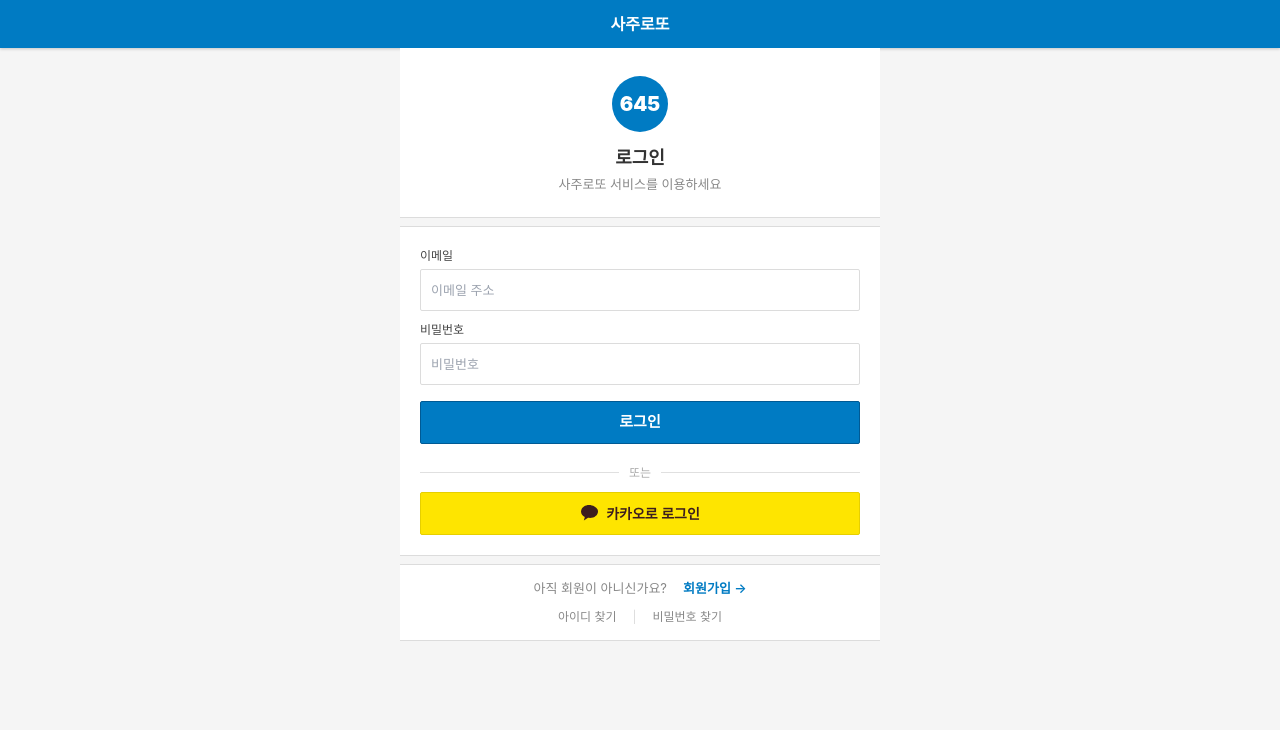
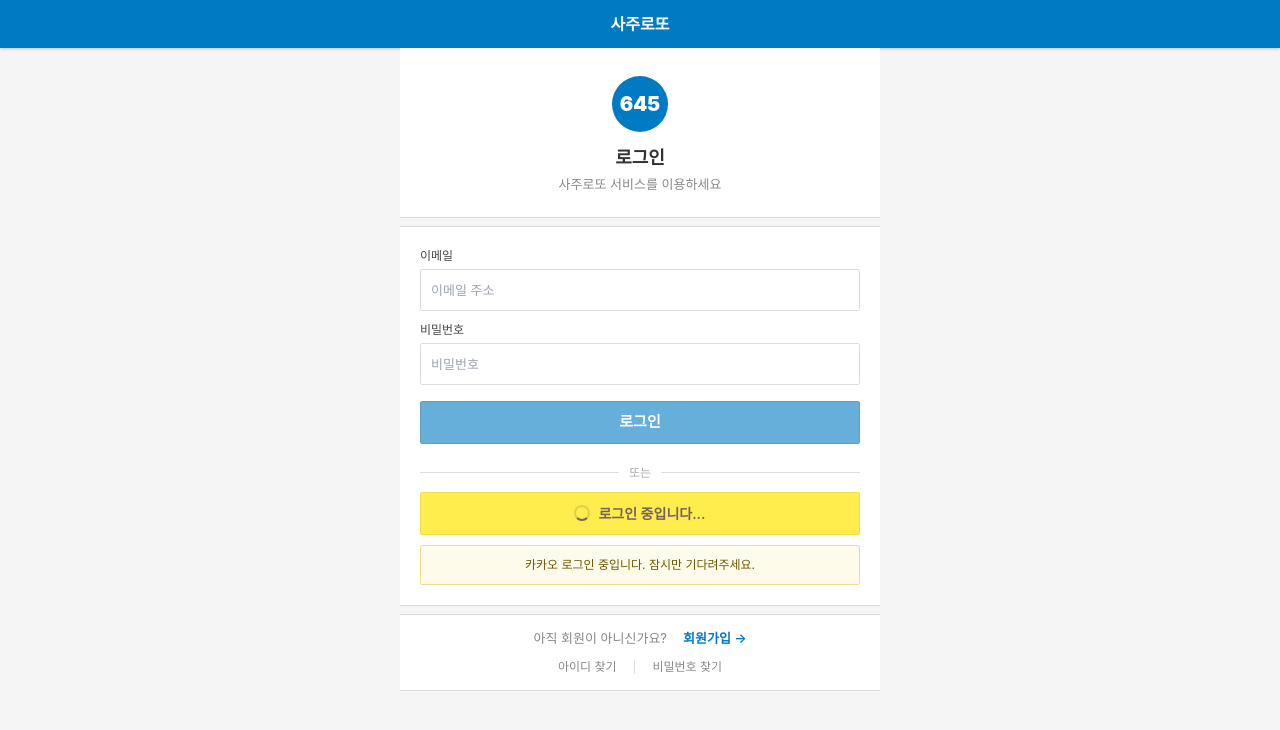
Before and after one commit to oaseass/lotto, a Next.js app: page /login in a window 1280 px wide. Both pictures are taken after a click on the button "카카오로 로그인". Shown: the top 730 px of the page. Built offline with nearby package versions, Linux system fonts and the light colour scheme; no server answers; the database is empty.

Commit message:
fix: 카카오 로그인 로딩 상태 및 스플래시 복귀 개선

```diff
--- a/src/app/(auth)/login/page.tsx
+++ b/src/app/(auth)/login/page.tsx
@@ -5,12 +5,15 @@
 import { useRouter } from 'next/navigation'
 import Link from 'next/link'
 
+const SKIP_SPLASH_ONCE_KEY = 'skip-splash-once'
+
 export default function LoginPage() {
   const router = useRouter()
   const [email, setEmail] = useState('')
   const [password, setPassword] = useState('')
   const [error, setError] = useState('')
   const [isLoading, setIsLoading] = useState(false)
+  const [isKakaoLoading, setIsKakaoLoading] = useState(false)
 
   const handleSubmit = async (e: React.FormEvent) => {
     e.preventDefault()
@@ -25,6 +28,27 @@
       }
     } finally {
       setIsLoading(false)
+    }
+  }
+
+  const handleKakaoSignIn = async () => {
+    if (isLoading || isKakaoLoading) return
+
+    setError('')
+    setIsKakaoLoading(true)
+
+    sessionStorage.setItem(SKIP_SPLASH_ONCE_KEY, 'true')
+
+    await new Promise<void>(resolve => {
+      requestAnimationFrame(() => resolve())
+    })
+
+    try {
+      await signIn('kakao', { callbackUrl: '/home' })
+    } catch {
+      sessionStorage.removeItem(SKIP_SPLASH_ONCE_KEY)
+      setIsKakaoLoading(false)
+      setError('카카오 로그인 연결에 실패했습니다. 다시 시도해주세요')
     }
   }
 
@@ -84,12 +108,13 @@
               </div>
             )}
 
-            <button type="submit" disabled={isLoading} style={{
+            <button type="submit" disabled={isLoading || isKakaoLoading} style={{
               width: '100%', height: 43,
               background: isLoading ? '#7ab5e0' : '#007bc3',
               border: '1px solid #005a94',
               color: '#fff', fontSize: 15, fontWeight: 600,
-              cursor: isLoading ? 'wait' : 'pointer', borderRadius: 2,
+              cursor: isLoading || isKakaoLoading ? 'wait' : 'pointer', borderRadius: 2,
+              opacity: isKakaoLoading ? 0.6 : 1,
             }}>
               {isLoading ? '로그인 중...' : '로그인'}
             </button>
@@ -102,19 +127,52 @@
               <div style={{ flex: 1, height: 1, background: '#e0e0e0' }} />
             </div>
             <button
-              onClick={() => signIn('kakao', { callbackUrl: '/home' })}
+              type="button"
+              disabled={isLoading || isKakaoLoading}
+              onClick={() => void handleKakaoSignIn()}
               style={{
                 width: '100%', height: 43,
                 background: '#FEE500', border: '1px solid #E6CF00',
                 color: '#3C1E1E', fontSize: 14, fontWeight: 600,
-                cursor: 'pointer', borderRadius: 2,
+                cursor: isLoading || isKakaoLoading ? 'wait' : 'pointer', borderRadius: 2,
                 display: 'flex', alignItems: 'center', justifyContent: 'center', gap: 8,
+                opacity: isLoading || isKakaoLoading ? 0.7 : 1,
               }}>
-              <svg width="18" height="18" viewBox="0 0 18 18">
-                <path d="M9 1C4.58 1 1 3.914 1 7.5c0 2.29 1.52 4.3 3.81 5.45l-.97 3.6 4.19-2.76c.63.09 1.28.14 1.97.14 4.42 0 8-2.914 8-6.5S13.42 1 9 1z" fill="#3C1E1E"/>
-              </svg>
-              카카오로 로그인
+              {isKakaoLoading ? (
+                <>
+                  <span style={{
+                    width: 16,
+                    height: 16,
+                    borderRadius: '50%',
+                    border: '2px solid rgba(60,30,30,0.22)',
+                    borderTopColor: '#3C1E1E',
+                    animation: 'spin 0.8s linear infinite',
+                  }} />
+                  로그인 중입니다...
+                </>
+              ) : (
+                <>
+                  <svg width="18" height="18" viewBox="0 0 18 18">
+                    <path d="M9 1C4.58 1 1 3.914 1 7.5c0 2.29 1.52 4.3 3.81 5.45l-.97 3.6 4.19-2.76c.63.09 1.28.14 1.97.14 4.42 0 8-2.914 8-6.5S13.42 1 9 1z" fill="#3C1E1E"/>
+                  </svg>
+                  카카오로 로그인
+                </>
+              )}
             </button>
+            {isKakaoLoading && (
+              <div style={{
+                marginTop: 10,
+                padding: '10px 12px',
+                borderRadius: 2,
+                background: '#fffbea',
+                border: '1px solid #f1dd8f',
+                fontSize: 12,
+                color: '#6d5500',
+                textAlign: 'center',
+              }}>
+                카카오 로그인 중입니다. 잠시만 기다려주세요.
+              </div>
+            )}
           </div>
         </div>
 
@@ -135,6 +193,7 @@
           </div>
         </div>
       </div>
+      <style>{`@keyframes spin { to { transform: rotate(360deg); } }`}</style>
     </div>
   )
 }
--- a/src/app/(auth)/register/page.tsx
+++ b/src/app/(auth)/register/page.tsx
@@ -4,6 +4,8 @@
 import { useRouter } from 'next/navigation'
 import Link from 'next/link'
 import { signIn } from 'next-auth/react'
+
+const SKIP_SPLASH_ONCE_KEY = 'skip-splash-once'
 
 export default function RegisterPage() {
   const router = useRouter()
@@ -22,6 +24,7 @@
 
   const [error, setError] = useState('')
   const [isLoading, setIsLoading] = useState(false)
+  const [isKakaoLoading, setIsKakaoLoading] = useState(false)
 
   const handleBasicSubmit = async (e: React.FormEvent) => {
     e.preventDefault()
@@ -100,6 +103,27 @@
     }
   }
 
+  const handleKakaoSignIn = async () => {
+    if (isLoading || isKakaoLoading) return
+
+    setError('')
+    setIsKakaoLoading(true)
+
+    sessionStorage.setItem(SKIP_SPLASH_ONCE_KEY, 'true')
+
+    await new Promise<void>(resolve => {
+      requestAnimationFrame(() => resolve())
+    })
+
+    try {
+      await signIn('kakao', { callbackUrl: '/home' })
+    } catch {
+      sessionStorage.removeItem(SKIP_SPLASH_ONCE_KEY)
+      setIsKakaoLoading(false)
+      setError('카카오 로그인 연결에 실패했습니다. 다시 시도해주세요')
+    }
+  }
+
   const inputStyle: React.CSSProperties = {
     width: '100%', height: 42, padding: '0 10px',
     fontSize: 13, color: '#333',
@@ -133,21 +157,54 @@
               {/* 카카오 간편가입 */}
               <button
                 type="button"
-                onClick={() => signIn('kakao', { callbackUrl: '/home' })}
+                disabled={isLoading || isKakaoLoading}
+                onClick={() => void handleKakaoSignIn()}
                 style={{
                   width: '100%', height: 44,
                   background: '#FEE500', border: 'none',
-                  borderRadius: 4, cursor: 'pointer',
+                  borderRadius: 4,
+                  cursor: isLoading || isKakaoLoading ? 'wait' : 'pointer',
                   display: 'flex', alignItems: 'center', justifyContent: 'center', gap: 8,
                   fontSize: 14, fontWeight: 700, color: '#191919',
                   marginBottom: 16,
+                  opacity: isLoading || isKakaoLoading ? 0.7 : 1,
                 }}
               >
-                <svg width="18" height="18" viewBox="0 0 24 24" fill="#191919">
-                  <path d="M12 3C6.477 3 2 6.477 2 11c0 2.9 1.573 5.453 3.965 7.028L5 21l3.357-1.763C9.396 19.71 10.67 20 12 20c5.523 0 10-3.477 10-9S17.523 3 12 3z"/>
-                </svg>
-                카카오로 간편가입
+                {isKakaoLoading ? (
+                  <>
+                    <span style={{
+                      width: 16,
+                      height: 16,
+                      borderRadius: '50%',
+                      border: '2px solid rgba(25,25,25,0.22)',
+                      borderTopColor: '#191919',
+                      animation: 'spin 0.8s linear infinite',
+                    }} />
+                    로그인 중입니다...
+                  </>
+                ) : (
+                  <>
+                    <svg width="18" height="18" viewBox="0 0 24 24" fill="#191919">
+                      <path d="M12 3C6.477 3 2 6.477 2 11c0 2.9 1.573 5.453 3.965 7.028L5 21l3.357-1.763C9.396 19.71 10.67 20 12 20c5.523 0 10-3.477 10-9S17.523 3 12 3z"/>
+                    </svg>
+                    카카오로 간편가입
+                  </>
+                )}
               </button>
+              {isKakaoLoading && (
+                <div style={{
+                  marginBottom: 16,
+                  padding: '10px 12px',
+                  borderRadius: 4,
+                  background: '#fffbea',
+                  border: '1px solid #f1dd8f',
+                  fontSize: 12,
+                  color: '#6d5500',
+                  textAlign: 'center',
+                }}>
+                  카카오 로그인 중입니다. 잠시만 기다려주세요.
+                </div>
+              )}
 
               <div style={{ display: 'flex', alignItems: 'center', gap: 10, marginBottom: 16 }}>
                 <div style={{ flex: 1, height: 1, background: '#e0e0e0' }} />
@@ -212,6 +269,7 @@
               <div style={{ display: 'grid', gridTemplateColumns: 'repeat(2, 1fr)', gap: 8, marginBottom: 10 }}>
                 <div>
                   <label style={{ fontSize: 11, color: '#888', display: 'block', marginBottom: 3 }}>생년 *</label>
+              <style>{`@keyframes spin { to { transform: rotate(360deg); } }`}</style>
                   <input type="number" value={birthYear} onChange={e => setBirthYear(e.target.value)} placeholder="1990" min="1900" max="2020" required style={inputStyle} />
                 </div>
                 <div>
--- a/src/components/ui/SplashScreen.tsx
+++ b/src/components/ui/SplashScreen.tsx
@@ -4,6 +4,7 @@
 
 const SHOW_DURATION = 1800
 const FADE_DURATION = 400
+const SKIP_SPLASH_ONCE_KEY = 'skip-splash-once'
 
 export function SplashScreen() {
   const [visible, setVisible] = useState(true)
@@ -11,6 +12,13 @@
   const [imgReady, setImgReady] = useState(false)
 
   useEffect(() => {
+    const shouldSkipOnce = sessionStorage.getItem(SKIP_SPLASH_ONCE_KEY) === 'true'
+    if (shouldSkipOnce) {
+      sessionStorage.removeItem(SKIP_SPLASH_ONCE_KEY)
+      setVisible(false)
+      return
+    }
+
     const entries = performance.getEntriesByType('navigation') as PerformanceNavigationTiming[]
     const navType = entries.length > 0
       ? entries[0].type
```
